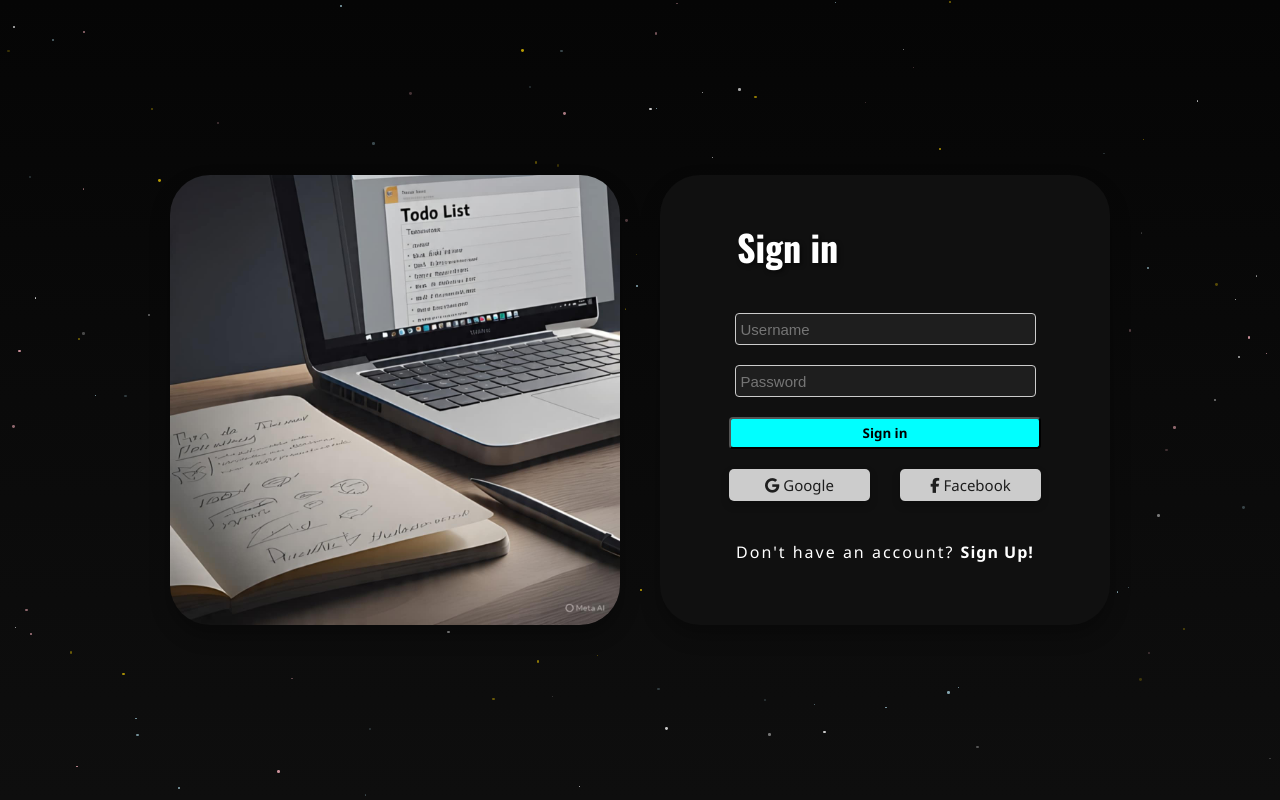
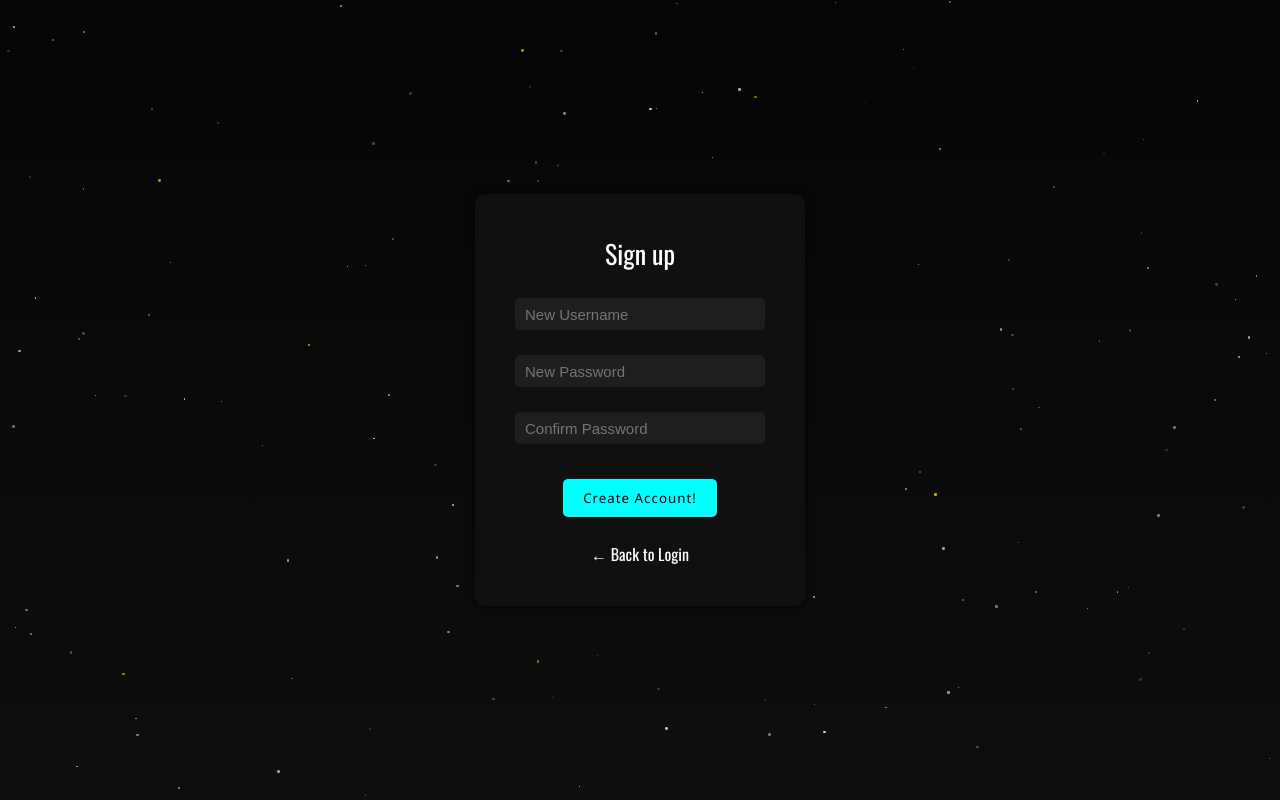
Before and after one commit to pransel17/To-do-list-web, a plain HTML site: page index.html in a window 1280 px wide. Both pictures are taken after a click on the link "Sign Up!". Drawn offline with nearby package versions, Linux system fonts and the light colour scheme; a web font is replaced by a local one.

Commit message:
medj slay, wala pa bc

```diff
--- a/index.html
+++ b/index.html
@@ -3,7 +3,7 @@
 <head>
     <meta charset="UTF-8">
     <meta name="viewport" content="width=device-width, initial-scale=1.0">
-    <title>To Do List</title>
+    <title>index</title>
     <link rel="stylesheet" href="/stylesheet.css">
     <link rel="preconnect" href="https://fonts.googleapis.com">
     <link href="https://fonts.googleapis.com/css2?family=Noto+Sans+JP:wght@100..900&family=Oswald:wght@200..700&family=Triodion&display=swap" rel="stylesheet">
@@ -19,10 +19,13 @@
 <body>
 
     <!--LOG IN PAGE -->
+
+    <!-- LOG IN PAGE -->
     <div class="Main-Container">
       <!-- starry-bg is independent, does NOT wrap Login-Wrapper -->
       <div id="starry-bg"></div>
 
+      <!-- LOGIN PANEL -->
       <div class="Login-Wrapper">
         <div class="Login-Page-Picture"></div>
         <div class="Login-Panel">
@@ -41,11 +44,29 @@
           </div>
 
           <div class="Sign-Up-Botton">
-            Don't have an account? <a href="#">Sign Up!</a>
+            Don't have an account? <a href="#" id="showSignUp">Sign Up!</a>
           </div>
         </div>
       </div>
     </div>
+
+    <!-- SIGN-UP PANEL (Hidden by default) -->
+    <div class="Signup-Panel" id="Signup-Panel" style="display: none;">
+      <div id="Sign-Up-Text">Sign up</div>
+      <div class="Sign-Up-InputFields">
+        <input type="text" class="Login-Panel-Input" placeholder="New Username" />
+        <input type="password" class="Login-Panel-Input" placeholder="New Password" />
+        <input type="password" class="Login-Panel-Input" placeholder="Confirm Password" />
+      </div>
+      <button id="Sign-Up-Button">Create Account!</button>
+      <div style="margin-top: 10px;">
+        <a href="#" id="backToLogin">← Back to Login</a>
+      </div>
+    </div>
+
+
+    <!--FOR SIGN UP PANEL-->
+
 
 
 
--- a/stylesheet.css
+++ b/stylesheet.css
@@ -13,11 +13,10 @@ html, body {
     background-color: #1E1E1E;
 }
 
-/* PAGE CONTAINER */
 
 
 
-/* Make Main-Container relative so stars are positioned to it */
+/* PAGE CONTAINER */
 .Main-Container {
     position: relative;
     width: 100vw;
@@ -68,6 +67,99 @@ html, body {
   0%, 100% { opacity: 0.8; }
   50% { opacity: 0.2; }
 }
+
+
+.Signup-Panel {
+    position: fixed;
+    top: 50%;
+    left: 50%;
+    transform: translate(-50%, -50%);
+    background: #101010;
+    padding: 40px;
+    border-radius: 10px;
+    z-index: 2;
+    display: flex;
+    flex-direction: column;
+    align-items: center;
+    gap: 15px;
+    box-shadow: 0 0 10px rgba(0, 0, 0, 0.7);
+}
+
+.Signup-Panel input {
+    width: 250px;
+    padding: 10px;
+    border: none;
+    border-radius: 5px;
+}
+
+#Sign-Up-Button {
+    padding: 10px 20px;
+    background-color: #00FFFF;
+    color: black;
+    border: none;
+    border-radius: 5px;
+    cursor: pointer;
+    font-family:'Segoe UI', Tahoma, Geneva, Verdana, sans-serif;
+
+    letter-spacing: 1px;
+}
+
+#Sign-Up-Button:hover {
+    background-color: #065353;
+}
+
+#Sign-Up-Text {
+    font-size: 26px;
+    margin-bottom: 10px;
+    font-family: oswald;
+    color: #ffff;
+}
+
+.Sign-Up-InputFields{
+    display: flex;
+    flex-direction: column;
+    gap: 5px;
+
+}
+
+#backToLogin{
+    color: white;
+    font-family: oswald;
+    text-decoration: none;
+}
+
+#backToLogin:hover{
+    color: #00FFFF ;
+}
+
+
+
+
+
+
+
+
+
+
+
+
+
+
+
+
+
+
+
+
+
+
+
+
+
+
+
+
+
 
 
 
@@ -135,6 +227,7 @@ html, body {
     color: #CCCCCC;
     padding-left: 5px;
     line-height: 35px;
+    border: none;
 }
 
 /* SIGN-IN BUTTON */
--- a/todo-list.js
+++ b/todo-list.js
@@ -1,8 +1,21 @@
 
+// FOR SIGN UP PANEL
+const showSignUp = document.getElementById("showSignUp");
+const backToLogin = document.getElementById("backToLogin");
+const loginWrapper = document.querySelector(".Login-Wrapper");
+const signupPanel = document.getElementById("Signup-Panel");
 
+showSignUp.addEventListener("click", (e) => {
+  e.preventDefault();
+  loginWrapper.style.display = "none";
+  signupPanel.style.display = "flex";
+});
 
-
-
+backToLogin.addEventListener("click", (e) => {
+  e.preventDefault();
+  signupPanel.style.display = "none";
+  loginWrapper.style.display = "flex";
+});
 
 
 
```
